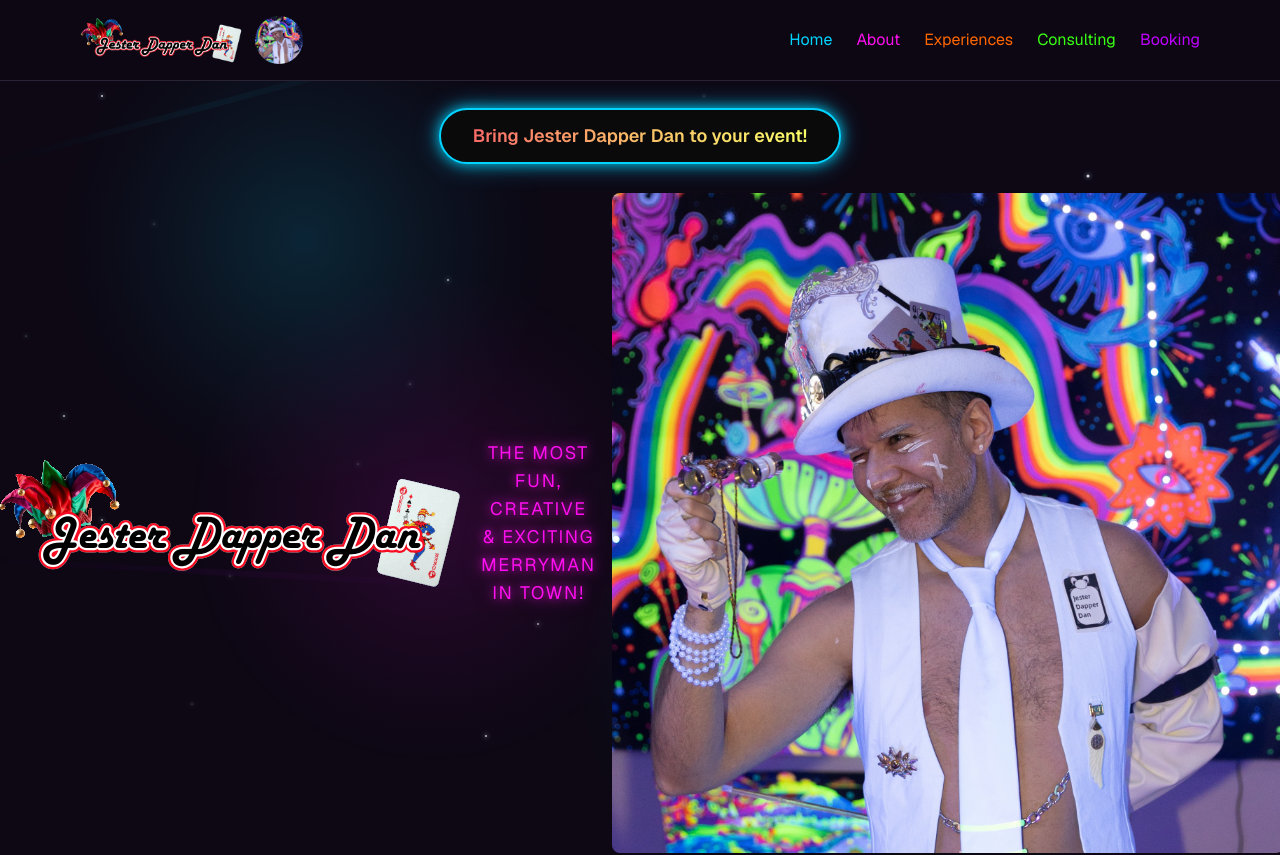
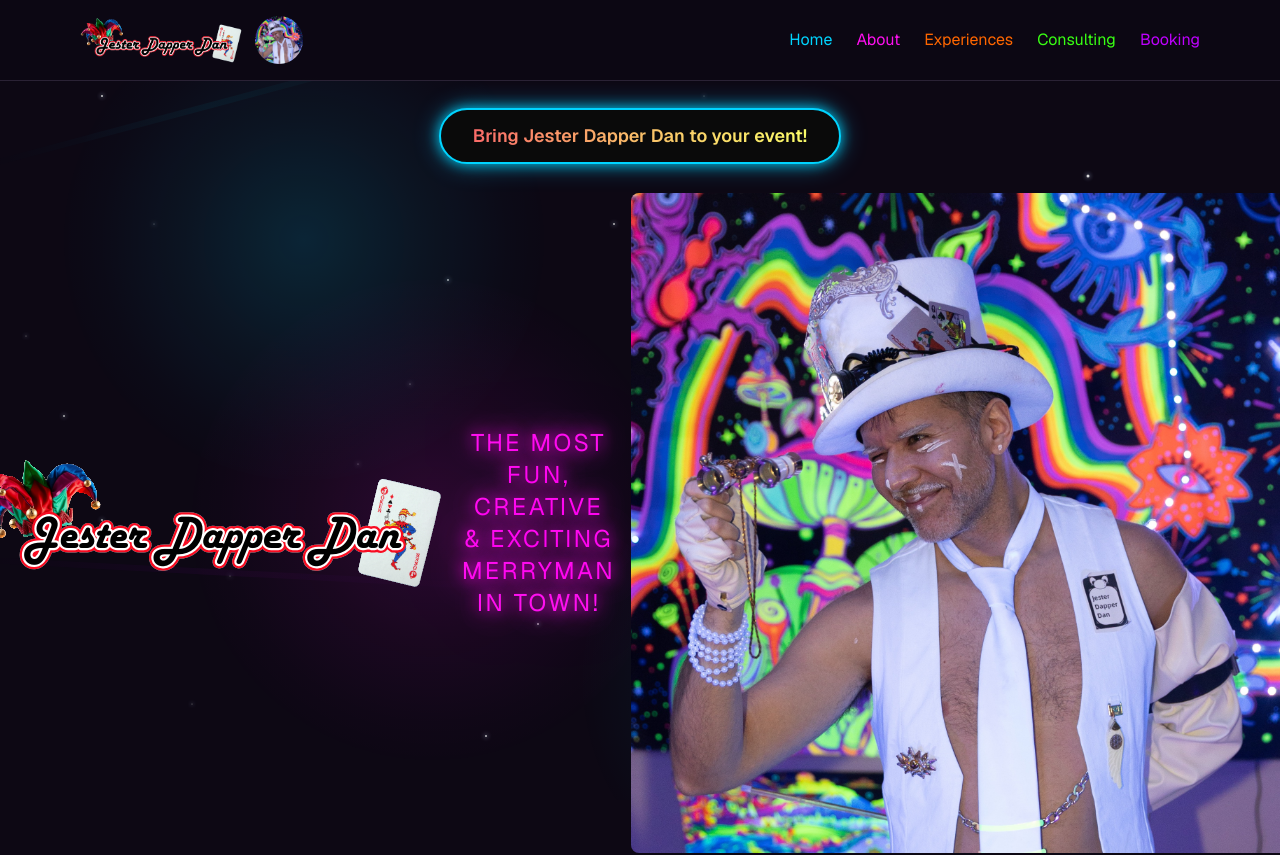
Before and after one commit to Crklemz/jdd, a Next.js app: page / in a window 1280 px wide. Shown: the top 855 px of the page. Built offline with nearby package versions, Linux system fonts and the light colour scheme; a web font is replaced by a local one.

Commit message:
style: glowing hero tagline

```diff
--- a/app/globals.css
+++ b/app/globals.css
@@ -73,6 +73,15 @@
     0 0 10px rgba(255, 16, 240, 0.8),
     0 0 20px rgba(255, 50, 230, 0.5),
     0 0 40px rgba(255, 80, 220, 0.3);
+}
+
+/* Stronger neon glow for hero tagline and similar highlights */
+.text-shadow-neon-pink-strong {
+  text-shadow:
+    0 0 15px rgba(255, 16, 240, 1),
+    0 0 30px rgba(255, 50, 230, 0.9),
+    0 0 60px rgba(255, 80, 220, 0.6),
+    0 0 90px rgba(255, 100, 240, 0.4);
 }
 
 .neon-text-blue {
--- a/app/page.tsx
+++ b/app/page.tsx
@@ -76,7 +76,7 @@
               height={100}
               className="order-2 w-full max-w-[160px] rounded-lg sm:max-w-[200px] md:order-3 md:max-w-2xl"
             />
-            <p className="order-3 text-base uppercase tracking-widest neon-text-pink text-shadow-neon-pink sm:text-lg md:order-2">
+            <p className="order-3 text-lg uppercase tracking-widest neon-text-pink text-shadow-neon-pink-strong sm:text-xl md:order-2 md:text-2xl">
               {hero.tagline}
             </p>
           </div>
```
